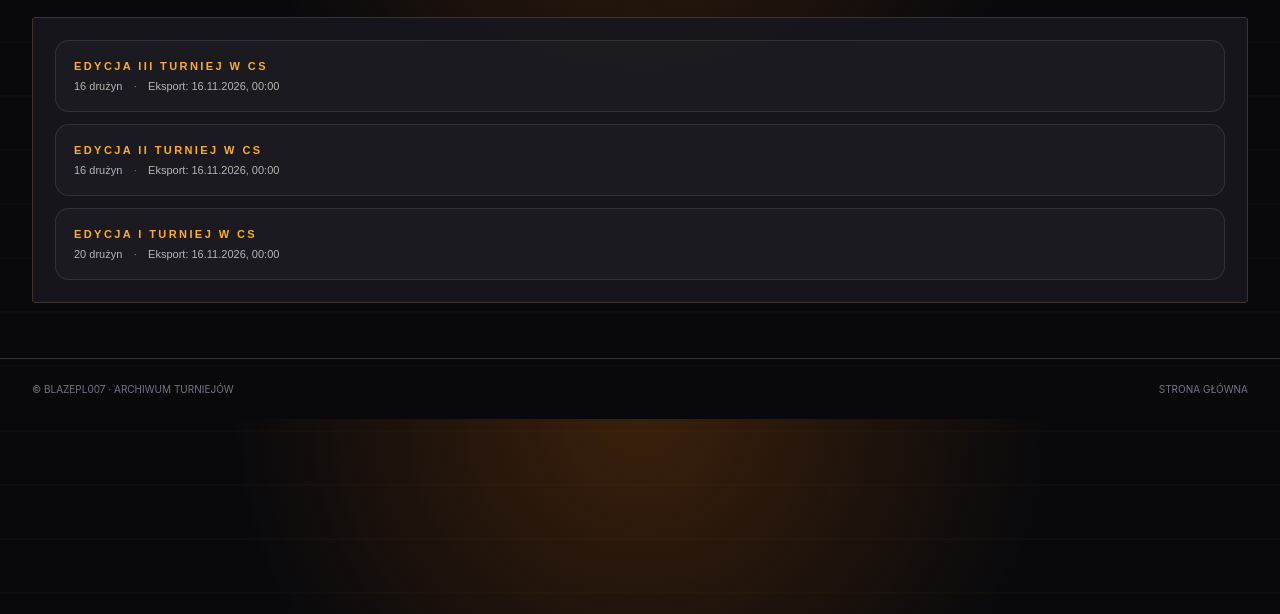
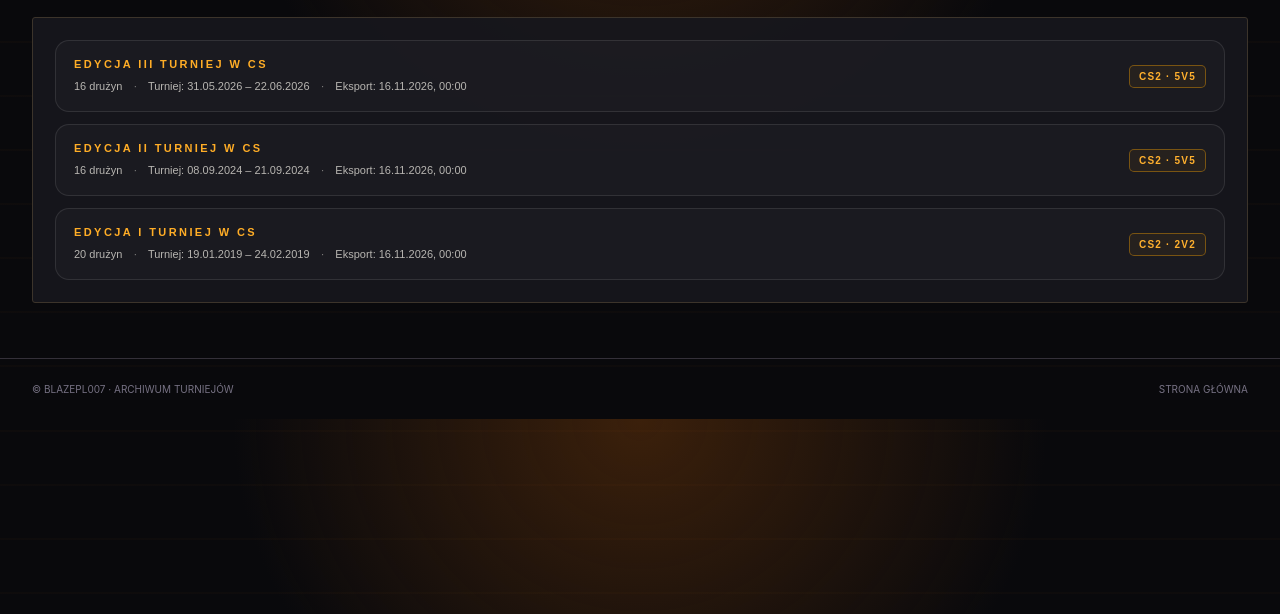
Before and after one commit to KubaETS2/ivturniejwcs, a plain HTML site: page archive.html in a window 1280 px wide. Shown: the part 186-800 px from the top of the page. Drawn offline with nearby package versions, Linux system fonts and the light colour scheme.

Commit message:
Update archive.html

```diff
--- a/archive.html
+++ b/archive.html
@@ -150,7 +150,14 @@
       const cards=await Promise.all(editions.map(async y=>{
         const p="archive/"+encodeURIComponent(y)+"/";
         const [meta,teams]=await Promise.all([json(p+"metadata.json"),parseCsv(p+"teams.csv")]);
-        return `<button class="archive-edition-card" type="button" data-edition="${esc(y)}"><span class="eyebrow">EDYCJA ${esc(y)}</span><span class="archive-edition-meta">${teams.length} drużyn <i>·</i> Eksport: ${esc(formatDate(meta.exportedAt))}</span></button>`;
+        const tournamentPeriods={
+          "I Turniej w CS":"19.01.2019 – 24.02.2019",
+          "II Turniej w CS":"08.09.2024 – 21.09.2024",
+          "III Turniej w CS":"31.05.2026 – 22.06.2026"
+        };
+        const formatLabel=meta.format==="2vs2"||String(y).startsWith("I ")?"CS2 · 2V2":"CS2 · 5V5";
+        const period=tournamentPeriods[y]||"Termin turnieju: brak danych";
+        return `<button class="archive-edition-card" type="button" data-edition="${esc(y)}"><span class="archive-edition-card-main"><span class="eyebrow">EDYCJA ${esc(y)}</span><span class="archive-edition-meta">${teams.length} drużyn <i>·</i> Turniej: ${esc(period)} <i>·</i> Eksport: ${esc(formatDate(meta.exportedAt))}</span></span><span class="archive-format-tag">${formatLabel}</span></button>`;
       }));
       root.innerHTML=`<div class="archive-edition-list">${cards.join("")}</div>`;
       root.querySelectorAll("[data-edition]").forEach(btn=>btn.addEventListener("click",()=>show(btn.dataset.edition)));
@@ -199,10 +206,10 @@
 </script>
 <style>
 .archive-edition-list{display:grid;gap:12px}
-.archive-edition-card{display:flex;width:100%;min-height:72px;flex-direction:column;align-items:flex-start;justify-content:center;gap:8px;padding:16px 18px;border:1px solid rgba(255,255,255,.10);border-radius:14px;background:rgba(255,255,255,.025);color:inherit;text-align:left;cursor:pointer;transition:border-color .18s,background .18s,transform .18s}
+.archive-edition-card{display:flex;width:100%;min-height:72px;flex-direction:row;align-items:center;justify-content:space-between;gap:16px;padding:16px 18px;border:1px solid rgba(255,255,255,.10);border-radius:14px;background:rgba(255,255,255,.025);color:inherit;text-align:left;cursor:pointer;transition:border-color .18s,background .18s,transform .18s}
 .archive-edition-card:hover{border-color:rgba(255,166,0,.45);background:rgba(255,255,255,.05);transform:translateY(-1px)}
-.archive-edition-card .eyebrow{color:#ffad26;font-weight:900;letter-spacing:.22em;font-size:11px}
-.archive-edition-meta{font-size:11px;opacity:.72}.archive-edition-meta i{font-style:normal;padding:0 8px;opacity:.65}
+.archive-edition-card-main{display:flex;min-width:0;flex-direction:column;align-items:flex-start;gap:8px}.archive-edition-card .eyebrow{color:#ffad26;font-weight:900;letter-spacing:.22em;font-size:11px}
+.archive-edition-meta{font-size:11px;opacity:.72;line-height:1.5}.archive-format-tag{flex:0 0 auto;padding:5px 9px;border:1px solid rgba(255,166,0,.38);border-radius:5px;color:#ffb02e;background:rgba(255,166,0,.055);font-size:10px;letter-spacing:.12em;font-weight:800;white-space:nowrap}.archive-edition-meta i{font-style:normal;padding:0 8px;opacity:.65}
 .archive-edition-head{margin:8px 0 20px;padding:16px 18px;border:1px solid rgba(255,255,255,.09);border-radius:14px;background:rgba(255,255,255,.025)}
 .archive-edition-head .note{margin:8px 0 0}.archive-dot{padding:0 7px;opacity:.55}
 .archive-back{display:inline-flex;align-items:center;gap:8px;margin:0 0 14px;padding:10px 14px;border:1px solid rgba(255,255,255,.13);border-radius:9px;background:rgba(255,255,255,.035);color:inherit;font:inherit;font-size:13px;font-weight:700;cursor:pointer}
@@ -228,5 +235,5 @@
 .match-map-line span{opacity:.7}.match-map-line strong{font-size:13px}
 .match-preview-empty{font-size:12px;opacity:.7}
 
-@media(max-width:650px){.tourney-content{padding:0 9px 10px}.tourney-content th,.tourney-content td{padding:10px 9px}.tourney-accordion>summary{padding:14px}.archive-edition-card{padding:14px}}
+@media(max-width:650px){.archive-edition-card{gap:10px;padding:14px}.archive-edition-meta{max-width:100%;font-size:10px}.archive-format-tag{font-size:9px;padding:4px 6px}.tourney-content{padding:0 9px 10px}.tourney-content th,.tourney-content td{padding:10px 9px}.tourney-accordion>summary{padding:14px}.archive-edition-card{padding:14px}}
 </style>
```
